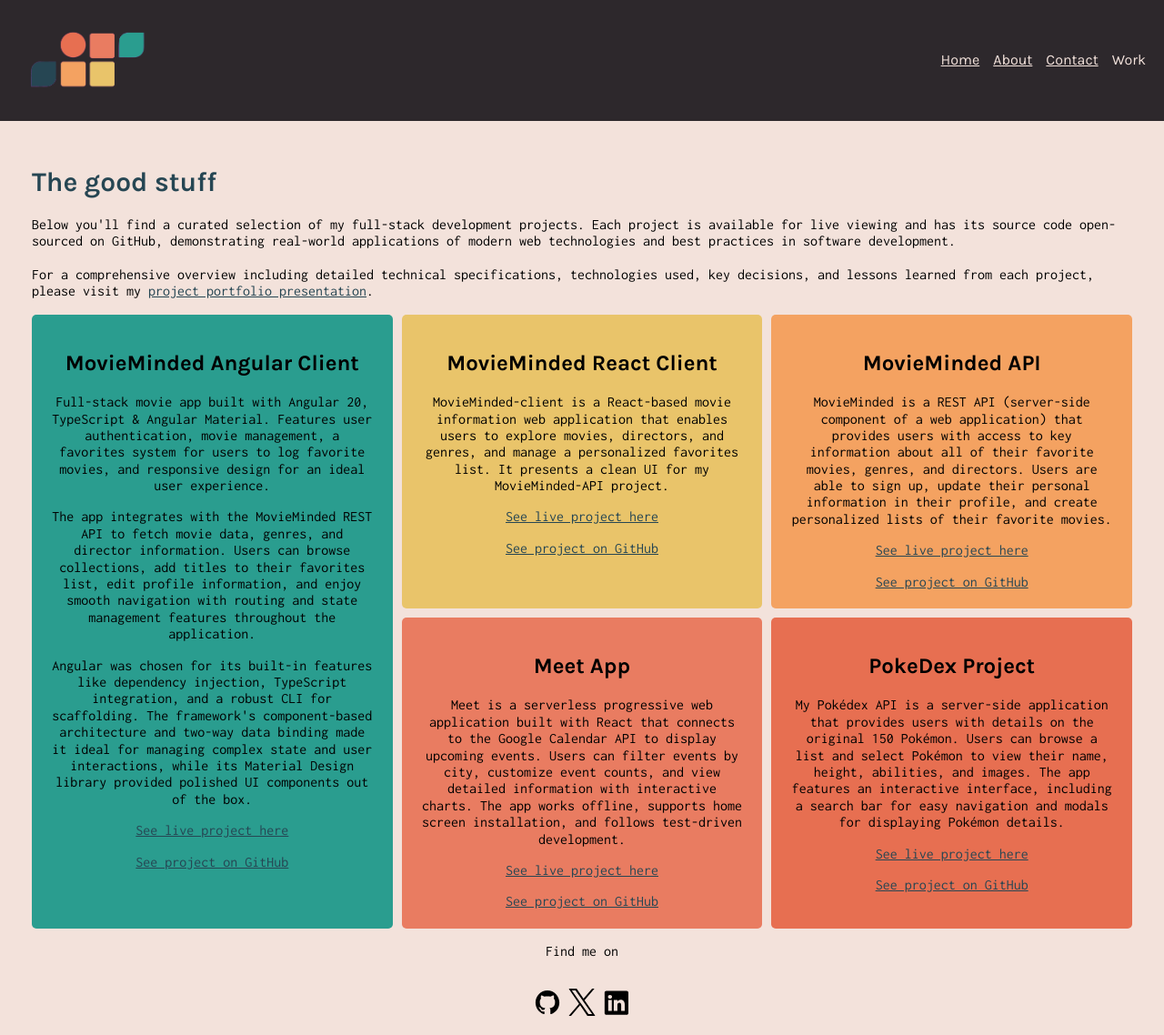
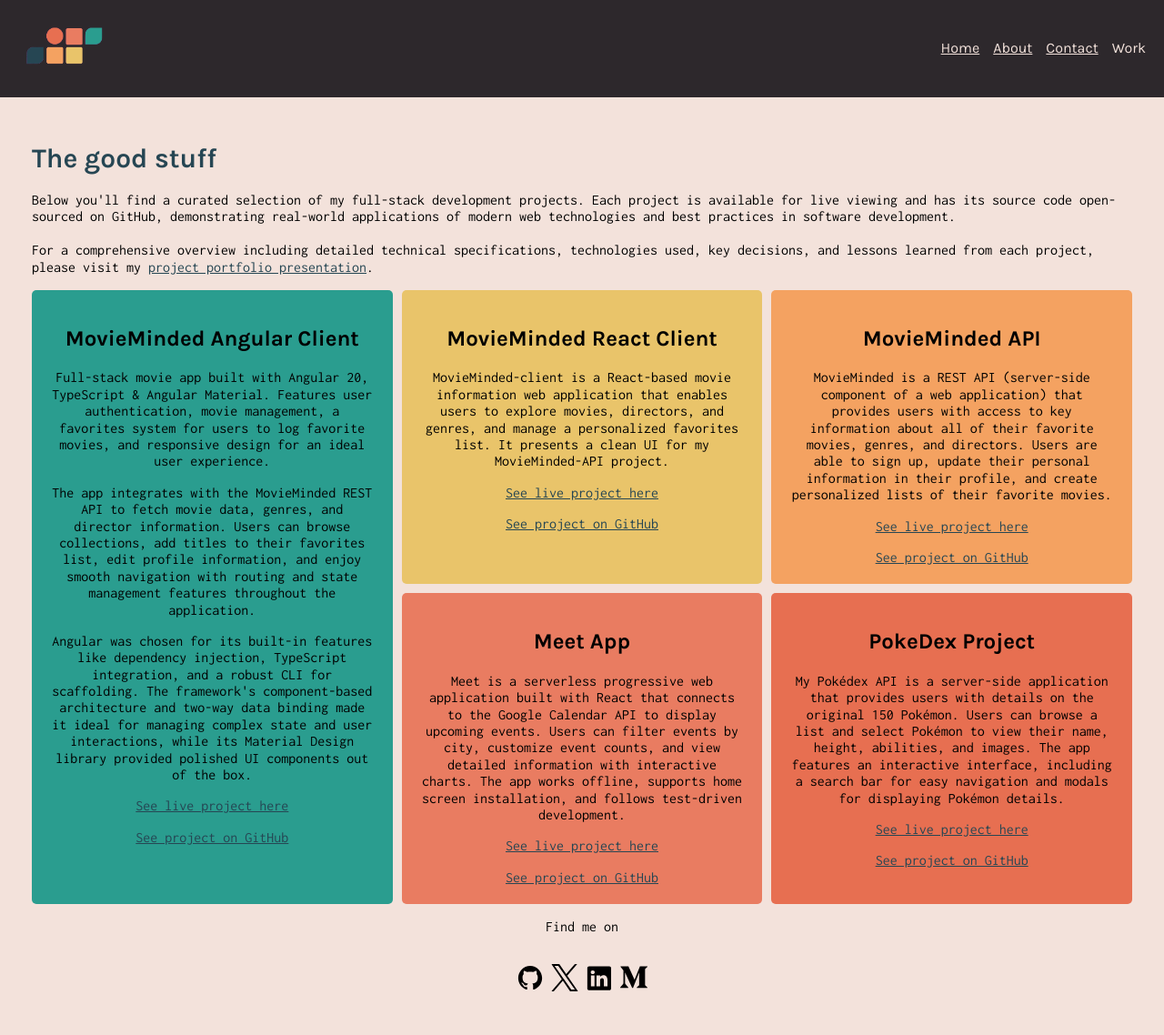
Before and after one commit to Jonnits/Portfolio-Website, a website: page work.html in a window 1280 px wide. Shown: the whole page at 91% size. After the commit the page ends 1111 px from the top, so only its background shows below. Drawn offline with nearby package versions, Linux system fonts and the light colour scheme; a web font is replaced by a local one.

Commit message:
Updated styling and resources

```diff
--- a/work.html
+++ b/work.html
@@ -29,7 +29,7 @@
 <body>
 <header class="page-header">
 <!-- menubar initials logo -->
-      <img src="img/JR-logo.PNG" alt="Personal logo of Jon Rubra, my initials built from simple shapes" class="page-header__item" width="100">
+      <a href="index.html"><img src="img/JR-logo.PNG" alt="Personal logo of Jon Rubra, my initials built from simple shapes" class="page-header__item" width="100"></a>
 <!-- menubar -->
 <nav class="main-navigation page-header__item">
   <ul role="menubar" class="navigation-list">
@@ -124,13 +124,17 @@
                   <img src="img/github.svg" alt="Github logo">
                 </a>
 <!-- X logo -->
-                  <a href="https://twitter.com/JonRubra" target="_blank">
+                  <a href="https://x.com/jonnitscode" target="_blank">
                   <img src="img/x.svg" alt="X logo, formerly Twitter">
                 </a>
 <!-- LinkedIn logo -->
                   <a href="https://www.linkedin.com/in/jonrubra" target="_blank">
                   <img src="img/linkedin.svg" alt="LinkedIn logo">
                 </a>
+<!-- Medium logo -->
+                  <a href="https://medium.com/@jonathanrubra" target="_blank">
+                  <img src="img/medium.svg" alt="Medium logo" width="30" height="30">
+                </a>
                   </p>
                 </div>
             </footer>
```
Also changed, not shown: about.html (+7 -3 lines), contact.html (+6 -2 lines), index.html (+6 -2 lines), img/medium.svg (added), 4 other files.
